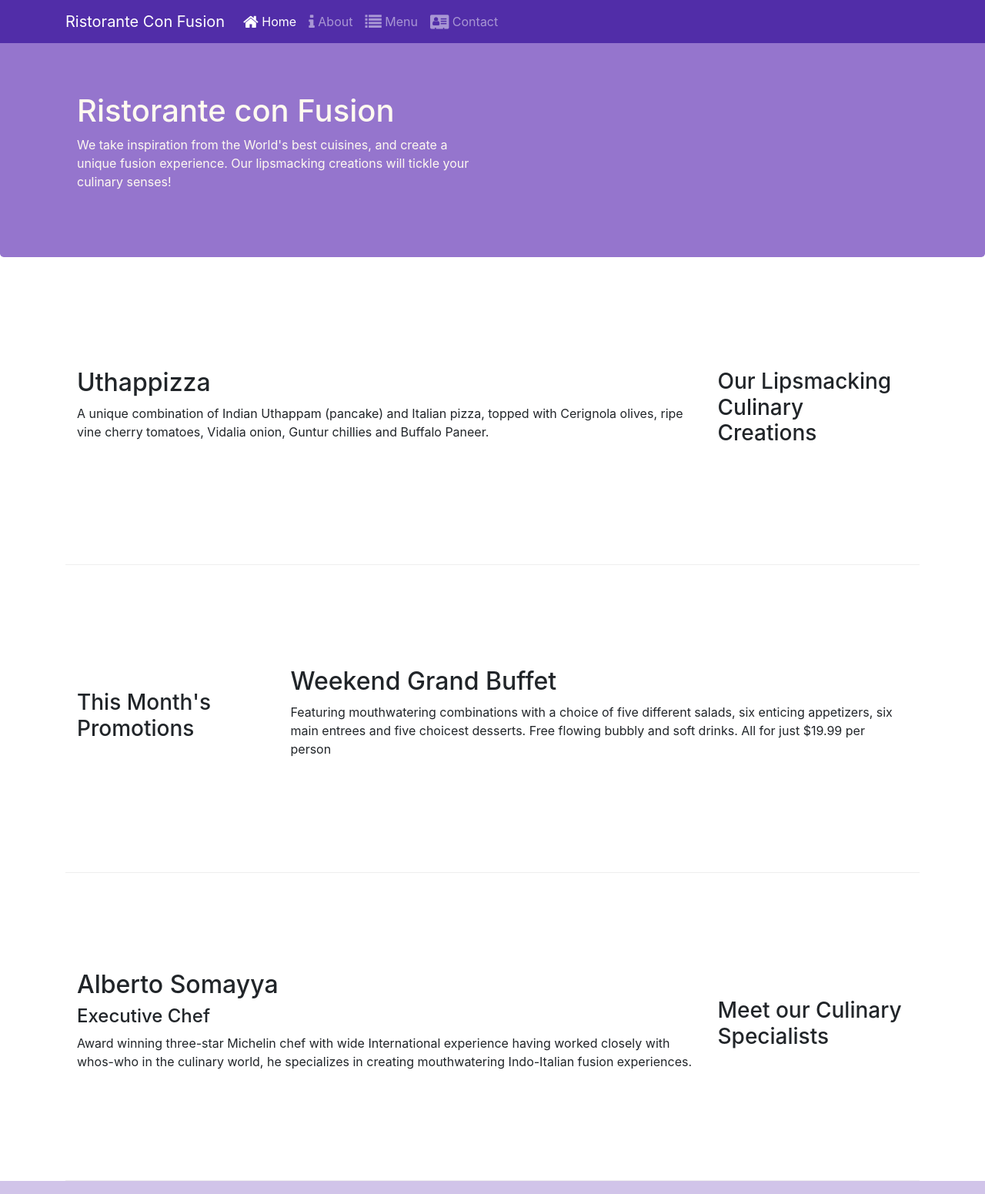
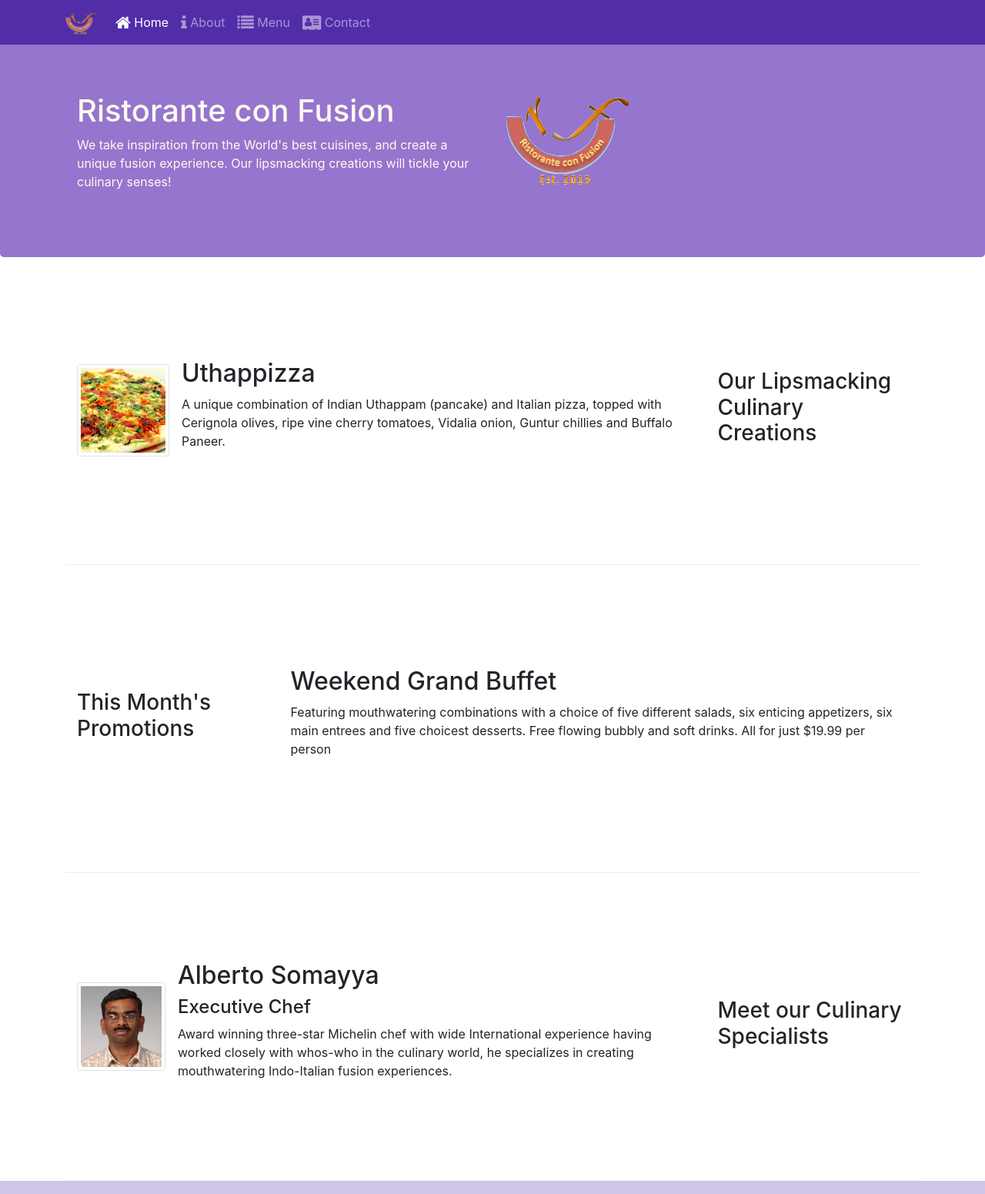
Before and after one commit to msrecec/conFusion, a website: page index.html in a window 1280 px wide. Shown: the top 1551 px of the page at 77% size. Drawn offline with nearby package versions, Linux system fonts and the light colour scheme.

Commit message:
Images and Media

```diff
--- a/index.html
+++ b/index.html
@@ -21,7 +21,7 @@
             <button class="navbar-toggler" type="button" data-toggle="collapse" data-target="#Navbar">
                 <span class="navbar-toggler-icon"></span>
             </button>
-            <a class="navbar-brand" href="#">Ristorante Con Fusion</a>
+            <a class="navbar-brand" href="#"><img src="img/logo.png" height="30" width="41"></a>
             <div class="collapse navbar-collapse" id="Navbar">
                 <ul class="navbar-nav mr-auto ">
                     <li class="nav-item active"><a class="nav-link" href="#"><span class="fa fa-home fa-lg"></span> Home</a></li>
@@ -42,6 +42,7 @@
                         lipsmacking creations will tickle your culinary senses!</p>
                 </div>
                 <div class="col-12 col-sm">
+                    <img src="img/logo.png" class="img-fluid">
                 </div>
             </div>
         </div>
@@ -53,9 +54,14 @@
                 <h3>Our Lipsmacking Culinary Creations</h3>
             </div>
             <div class="col col-sm order-sm-first col-md">
-                <h2>Uthappizza</h2>
+                <div class="media">
+                    <img class="d-flex mr-3 img-thumbnail align-self-center" src="img/uthappizza.png" alt="uthappizza">
+                    <div class="media-body">
+                        <h2 class="mt-0">Uthappizza</h2>
                         <p>A unique combination of Indian Uthappam (pancake) and Italian pizza, topped with Cerignola olives,
                             ripe vine cherry tomatoes, Vidalia onion, Guntur chillies and Buffalo Paneer.</p>
+                    </div>
+                </div>
             </div>
         </div>
 
@@ -77,11 +83,16 @@
                 <h3>Meet our Culinary Specialists</h3>
             </div>
             <div class="col col-sm order-sm-first col-md">
+                <div class="media">
+                    <img class="d-flex mr-3 img-thumbnail align-self-center" src="img/alberto.png" alt="alberto">
+                    <div class="media-body">
                         <h2>Alberto Somayya</h2>
                         <h4>Executive Chef</h4>
                         <p>Award winning three-star Michelin chef with wide International experience having worked closely with
                             whos-who in the culinary world, he specializes in creating mouthwatering Indo-Italian fusion
                             experiences. </p>
+                    </div>
+                </div>
             </div>
         </div>
     </div>
```
Also changed, not shown: aboutus.html (+3 -2 lines), contactus.html (+3 -2 lines), img/alberto.png (added), img/buffet.png (added), img/logo.png (added), img/uthappizza.png (added), 1 other file. Lines whose indentation alone changed are shown as unchanged.
